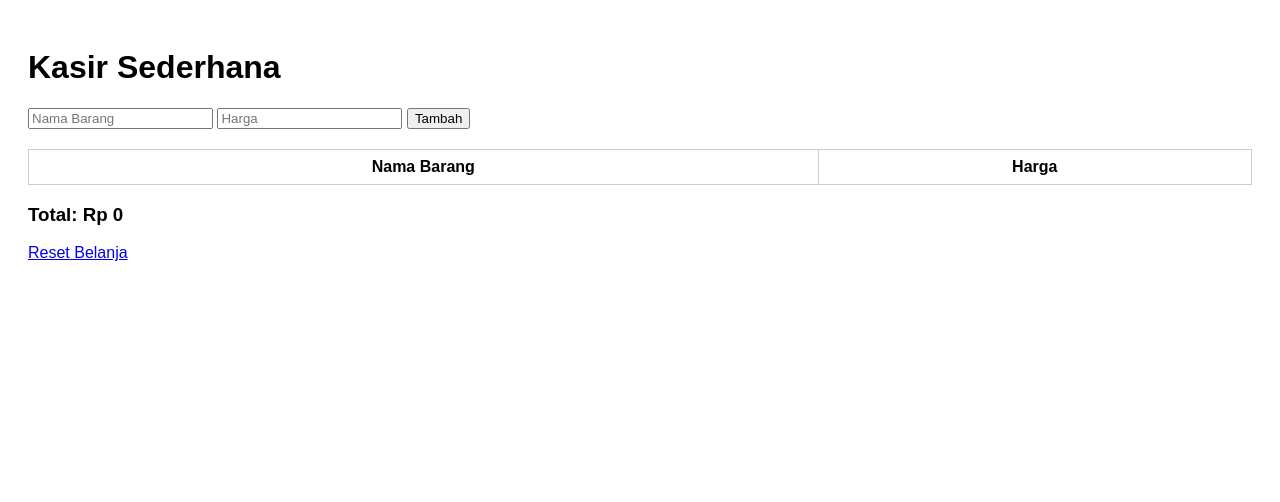
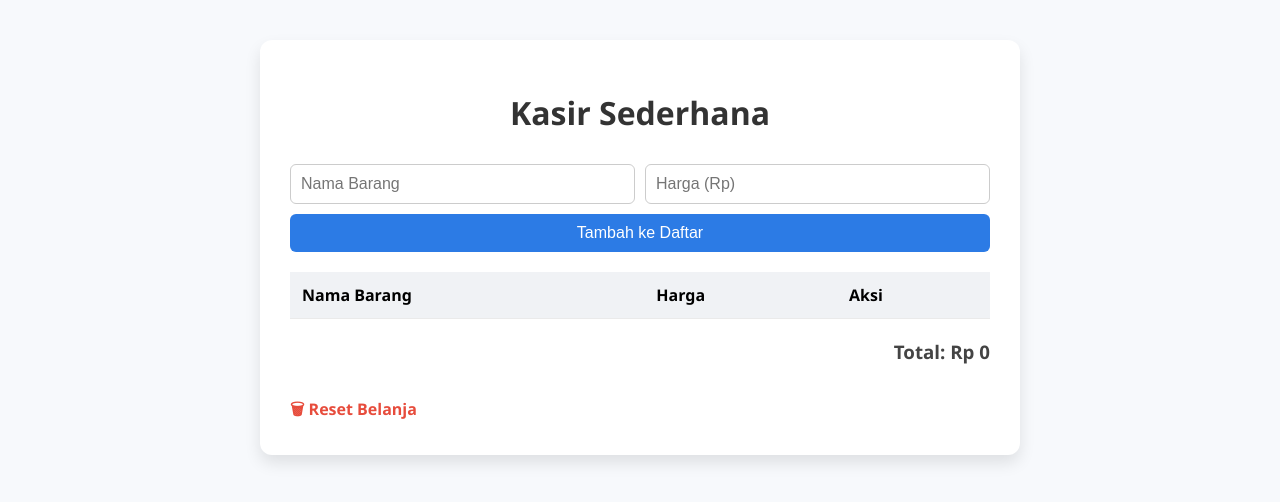
Before and after one commit to Mhdn-fajri/projectKuliah, a Flask app: page / in a window 1280 px wide. Shown: the top 502 px of the page. Run offline with Flask 3, Linux system fonts and the light colour scheme; lists and menus that the app fills with data are empty.

Commit message:
menambahkan fitur hapus belanjaan pada list

```diff
--- a/Kasir_Sederhana/app.py
+++ b/Kasir_Sederhana/app.py
@@ -17,6 +17,12 @@ def tambah():
     daftar_belanja.append({'nama': nama, 'harga': harga})
     return redirect(url_for('index'))
 
+@app.route('/hapus/<int:index>')
+def hapus(index):
+    if 0 <= index < len(daftar_belanja):
+        del daftar_belanja[index]
+    return redirect(url_for('index'))
+
 @app.route('/reset')
 def reset():
     daftar_belanja.clear()
--- a/Kasir_Sederhana/templates/index.html
+++ b/Kasir_Sederhana/templates/index.html
@@ -1,38 +1,155 @@
 <!DOCTYPE html>
-<html>
+<html lang="id">
 <head>
+    <meta charset="UTF-8">
     <title>Kasir Sederhana</title>
     <style>
-        body { font-family: Arial; padding: 20px; }
-        table { width: 100%; border-collapse: collapse; margin-top: 20px; }
-        th, td { padding: 8px 12px; border: 1px solid #ccc; }
-        form { margin-bottom: 20px; }
+        body {
+            font-family: 'Segoe UI', sans-serif;
+            background-color: #f7f9fc;
+            margin: 0;
+            padding: 0;
+            display: flex;
+            justify-content: center;
+            padding-top: 40px;
+        }
+
+        .container {
+            background: white;
+            width: 100%;
+            max-width: 700px;
+            padding: 30px;
+            border-radius: 12px;
+            box-shadow: 0 8px 16px rgba(0, 0, 0, 0.1);
+        }
+
+        h1 {
+            text-align: center;
+            margin-bottom: 30px;
+            color: #333;
+        }
+
+        form {
+            display: flex;
+            gap: 10px;
+            flex-wrap: wrap;
+            margin-bottom: 20px;
+        }
+
+        input[type="text"],
+        input[type="number"] {
+            flex: 1 1 45%;
+            padding: 10px;
+            border: 1px solid #ccc;
+            border-radius: 6px;
+            font-size: 16px;
+        }
+
+        button {
+            flex: 1 1 100%;
+            padding: 10px;
+            background-color: #2c7be5;
+            color: white;
+            border: none;
+            border-radius: 6px;
+            font-size: 16px;
+            cursor: pointer;
+            transition: background-color 0.2s ease;
+        }
+
+        button:hover {
+            background-color: #1a66d1;
+        }
+
+        table {
+            width: 100%;
+            border-collapse: collapse;
+            margin-top: 10px;
+        }
+
+        th, td {
+            padding: 12px;
+            text-align: left;
+            border-bottom: 1px solid #eaeaea;
+        }
+
+        th {
+            background-color: #f0f2f5;
+        }
+
+        .btn-hapus {
+            background-color: #e74c3c;
+            color: white;
+            padding: 6px 10px;
+            border: none;
+            border-radius: 4px;
+            cursor: pointer;
+            font-size: 14px;
+        }
+
+        .btn-hapus:hover {
+            background-color: #c0392b;
+        }
+
+        h3 {
+            text-align: right;
+            margin-top: 20px;
+            color: #444;
+        }
+
+        .reset-link {
+            display: inline-block;
+            margin-top: 15px;
+            text-decoration: none;
+            color: #e74c3c;
+            font-weight: bold;
+            transition: color 0.2s;
+        }
+
+        .reset-link:hover {
+            color: #c0392b;
+        }
+
+        @media (max-width: 600px) {
+            form input,
+            form button {
+                flex: 1 1 100%;
+            }
+
+            h3 {
+                text-align: left;
+            }
+        }
     </style>
 </head>
 <body>
+    <div class="container">
         <h1>Kasir Sederhana</h1>
 
         <form method="POST" action="/tambah">
             <input type="text" name="nama" placeholder="Nama Barang" required>
-        <input type="number" name="harga" placeholder="Harga" required>
-        <button type="submit">Tambah</button>
+            <input type="number" name="harga" placeholder="Harga (Rp)" required>
+            <button type="submit">Tambah ke Daftar</button>
         </form>
 
         <table>
             <tr>
                 <th>Nama Barang</th>
                 <th>Harga</th>
+                <th>Aksi</th>
             </tr>
             {% for item in belanja %}
             <tr>
                 <td>{{ item.nama }}</td>
                 <td>Rp {{ "{:,}".format(item.harga) }}</td>
+                <td><a class="btn-hapus" href="/hapus/{{ loop.index0 }}">Hapus</a></td>
             </tr>
             {% endfor %}
         </table>
 
         <h3>Total: Rp {{ "{:,}".format(total) }}</h3>
 
-    <a href="/reset">Reset Belanja</a>
+        <a class="reset-link" href="/reset">🗑 Reset Belanja</a>
+    </div>
 </body>
 </html>
```
Lines whose indentation alone changed are shown as unchanged.
